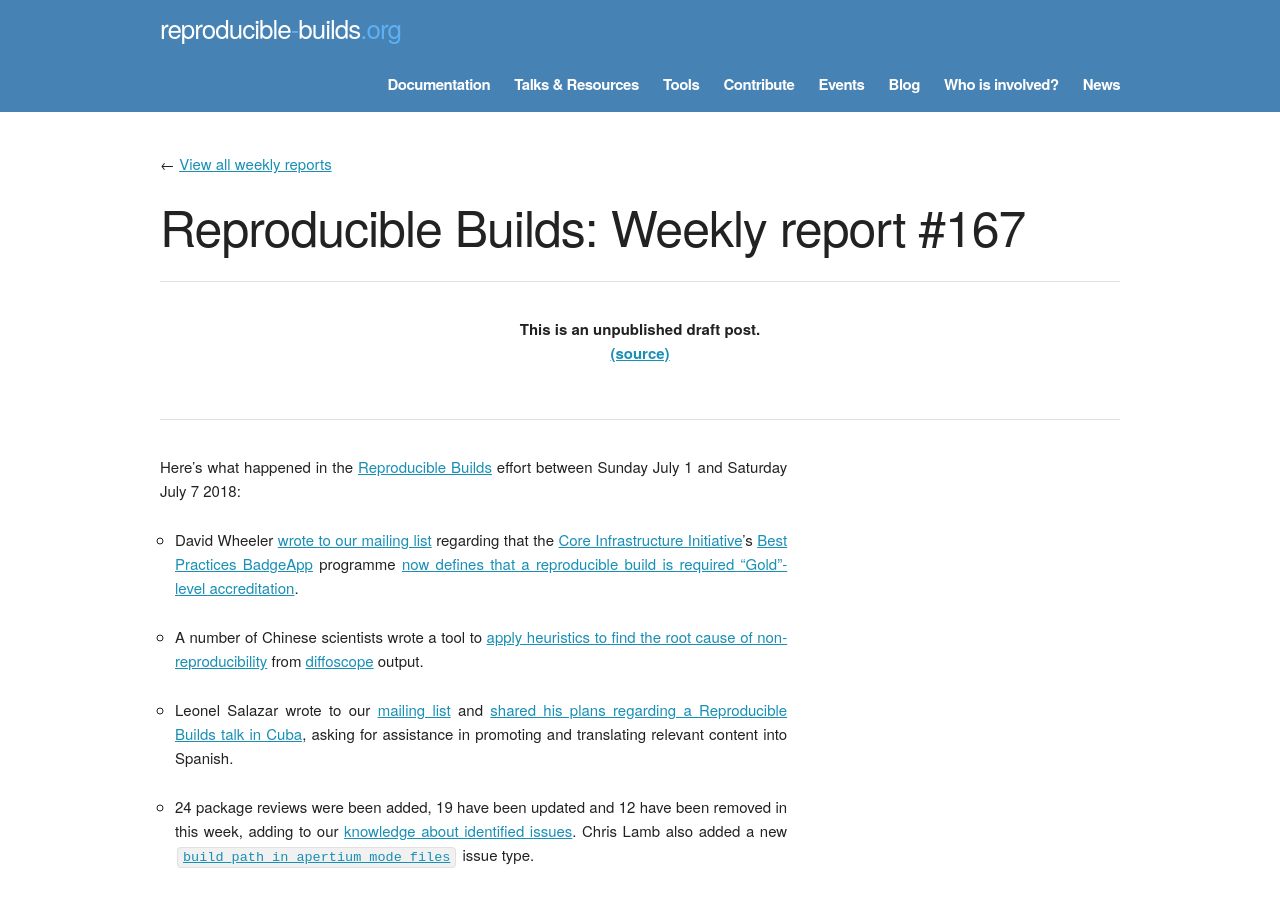
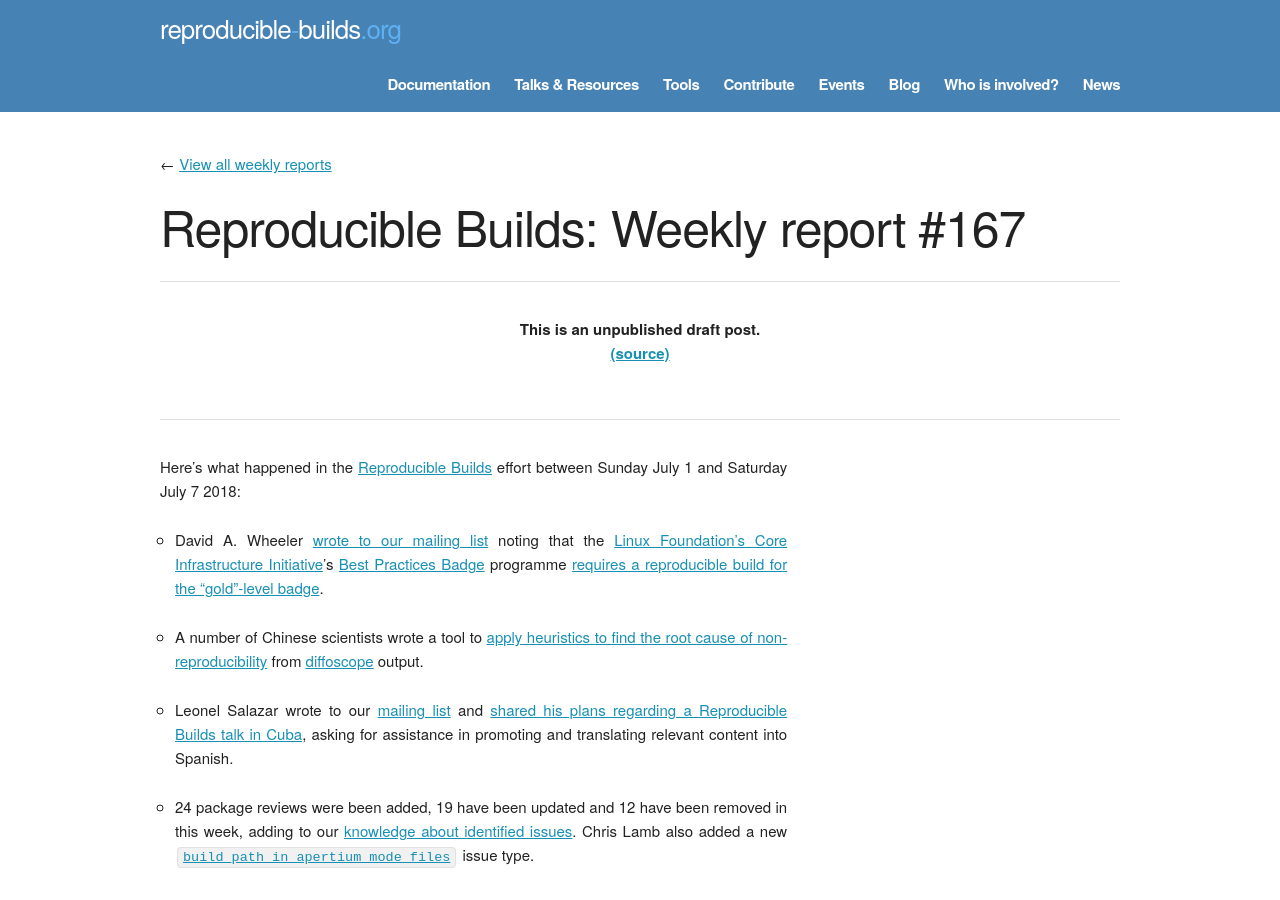
Before and after one commit to prototypefund/reproducible-website, a Jekyll site: the page built from _blog/posts/167.md, in a window 1280 px wide and 900 px high. Built offline with Jekyll 4.4.1, drawn with Linux system fonts in a browser that asks for light colours; some web fonts are replaced.

Commit message:
> I don't have write access to that repo, so I hope you'll accept a patch via email.
Signed-off-by: Chris Lamb <lamby@debian.org>

```diff
--- a/_blog/posts/167.md
+++ b/_blog/posts/167.md
@@ -5,7 +5,7 @@ week: 167
 
 Here's what happened in the [Reproducible Builds](https://reproducible-builds.org) effort between Sunday July 1 and Saturday July 7 2018:
 
-* David Wheeler [wrote to our mailing list](https://lists.reproducible-builds.org/pipermail/rb-general/2018-July/001073.html) regarding that the [Core Infrastructure Initiative](https://www.coreinfrastructure.org/)'s [Best Practices BadgeApp](https://bestpractices.coreinfrastructure.org/) programme [now defines that a reproducible build is required "Gold"-level accreditation](https://github.com/coreinfrastructure/best-practices-badge/blob/master/doc/other.md\#build_reproducible).
+* David A. Wheeler [wrote to our mailing list](https://lists.reproducible-builds.org/pipermail/rb-general/2018-July/001073.html) noting that the [Linux Foundation's Core Infrastructure Initiative](https://www.coreinfrastructure.org/)'s [Best Practices Badge](https://bestpractices.coreinfrastructure.org/) programme [requires a reproducible build for the "gold"-level badge](https://github.com/coreinfrastructure/best-practices-badge/blob/master/doc/other.md\#build_reproducible).
 
 * A number of Chinese scientists wrote a tool to [apply heuristics to find the root cause of non-reproducibility](https://blog.acolyer.org/2018/06/22/automated-localization-for-unreproducible-builds/) from [diffoscope](https://diffoscope.org) output.
 
```
